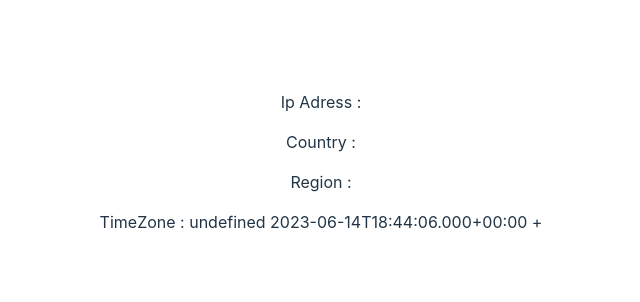
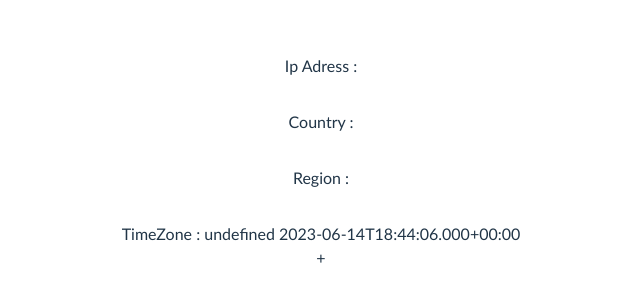
Before and after one commit to moses-ka/myIp, a React (Vite) app: page / in a window 1280 px wide. Shown: the part 238-540 px from the top of the page, without its empty margins (319-959 px from the left). Built offline with nearby package versions, Linux system fonts and the light colour scheme; no server answers.

Commit message:
added a bit of style

```diff
--- a/src/App.css
+++ b/src/App.css
@@ -1,7 +1,7 @@
 #root {
   max-width: 1280px;
   margin: 0 auto;
-  padding: 2rem;
+  padding: 5px;
   text-align: center;
 }
 
@@ -44,3 +44,33 @@
   height:400px;
   width: 400px;
 }
+.card-container{
+  display: flex;
+  flex-direction: column;
+  justify-content: center;
+  align-items: center;
+  height: 200px;
+  border-radius: 10px;
+  padding: 10px;
+  width: 400px;
+margin: 10px;
+}
+.img-flag{
+  width:400px;
+  height: 100px;
+}
+.container-map{
+  display: flex;
+  flex-direction: column;
+  justify-content: center;
+  align-items: center;
+  width: 400px;
+  gap: 10px;
+}
+.map{
+  width: 800px !important;
+}
+p{
+  font-size:16px;
+  font-family: 'Trebuchet MS', 'Lucida Sans Unicode', 'Lucida Grande', 'Lucida Sans', Arial, sans-serif;
+}
--- a/src/App.jsx
+++ b/src/App.jsx
@@ -43,14 +43,14 @@ rezoned = rezoned.toString()
 
   return (
     <>
-     <div>
+     <div className='card-container'>
       <p>Ip Adress : {ip}</p>
       <p>Country : {location.country}</p>
       <p>Region : {location.regionName}</p>
       <p>TimeZone : {location.timezone + ' ' + rezoned} + </p>
 
      </div>
-      <div>
+      <div className='container-map'>
       {country && lat && lon && (
   <>
     <Flag country={country} />
--- a/src/flag.jsx
+++ b/src/flag.jsx
@@ -12,7 +12,7 @@ const Flag =(prop)=>{
         axios.get(`https://restcountries.com/v3.1/name/${country}`)
         .then(function (response) {
           // handle success
-        console.log(response.data , 'this is response.data inside the second fitch for the flag')
+
           setBlad(response?.data[0])
           setFlag(response?.data[0].flags.png)
           setAlt(response?.data[0].flags.alt)
@@ -23,12 +23,12 @@ const Flag =(prop)=>{
           console.log(error.message);
         })
        },[])
-      console.log(flag , 'this is flag and alt after the fitch ' , alt)
+
     return(
         <>
    <div>
     {flag && alt && (
-      <img width="300px" src={flag} alt={alt}/>
+      <img className="img-flag"  src={flag} alt={alt}/>
     )}
 
    </div>
--- a/src/map.jsx
+++ b/src/map.jsx
@@ -1,6 +1,7 @@
 import React from "react";
 import { useEffect, useState } from "react";
 import { MapContainer, TileLayer, Marker, Popup, useMapEvents} from "react-leaflet";
+import 'leaflet/dist/leaflet.css';
 
 
 const Map = (prop) => {
@@ -28,7 +29,7 @@ const Map = (prop) => {
       }
     return (
         <>
-        <div    className="map">
+        <div    className="">
         <MapContainer
     center={{ lat: lat, lng:lon }}
     zoom={13}
@@ -38,7 +39,7 @@ const Map = (prop) => {
       url="https://{s}.tile.openstreetmap.org/{z}/{x}/{y}.png"
     />
     <LocationMarker />
-  </MapContainer>,
+  </MapContainer>
 
      </div>
         </>
```
